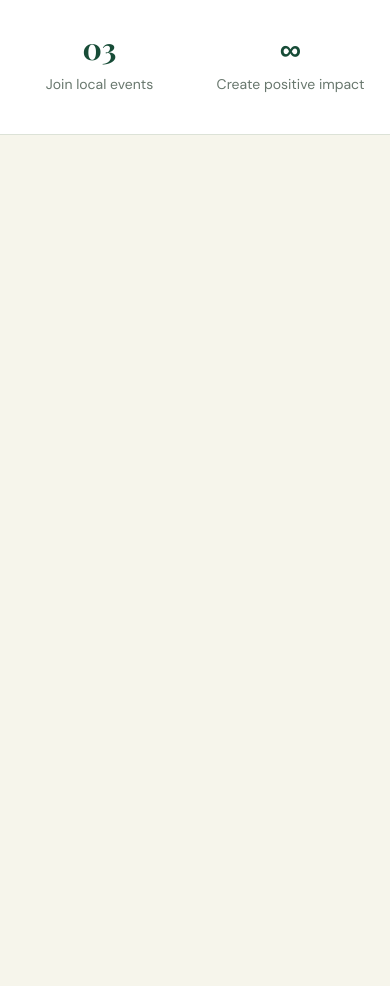
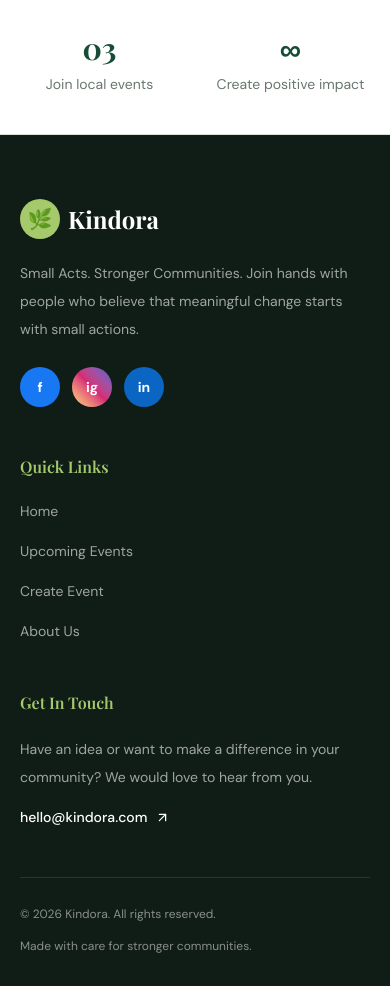
Before and after one commit to md-rakib-hasan1/kindora-client, a Next.js app: page / in a window 390 px wide. Shown: the part 8880-9866 px from the top of the page. Before the commit the page ends 9015 px from the top, so only its background shows below. Built offline with nearby package versions, Linux system fonts and the light colour scheme; a web font is replaced by a local one.

Commit message:
feat: add responsive site footer

```diff
--- a/src/app/layout.tsx
+++ b/src/app/layout.tsx
@@ -2,6 +2,8 @@
 import type { Metadata } from "next";
 import { DM_Sans, Playfair_Display, Geist_Mono } from "next/font/google";
 import "./globals.css";
+import Navbar from "@/components/layout/Navbar";
+import Footer from "@/components/layout/Footer";
 
 const dmSans = DM_Sans({
   variable: "--font-dm-sans",
@@ -34,7 +36,11 @@ export default function RootLayout({
       lang="en"
       className={`${dmSans.variable} ${playfair.variable} ${geistMono.variable} h-full antialiased`}
     >
-      <body className="min-h-full flex flex-col">{children}</body>
+      <body className="min-h-full flex flex-col">
+        <Navbar />
+        {children}
+        <Footer/>
+        </body>
     </html>
   );
 }
--- /dev/null
+++ b/src/components/layout/Footer.tsx
@@ -0,0 +1,126 @@
+
+import Link from "next/link";
+import { ArrowUpRight } from "lucide-react";
+
+const footerLinks = [
+    { label: "Home", href: "/" },
+    { label: "Upcoming Events", href: "/events" },
+    { label: "Create Event", href: "/create-event" },
+    { label: "About Us", href: "/#about" },
+];
+
+const Footer = () => {
+    return (
+        <footer className="bg-[#101D17] px-5 pt-16 pb-8 text-white lg:px-8">
+            <div className="mx-auto max-w-7xl">
+                <div className="grid gap-12 border-b border-white/10 pb-12 md:grid-cols-2 lg:grid-cols-4">
+                    {/* Brand */}
+                    <div className="lg:col-span-2">
+                        <Link href="/" className="inline-flex items-center gap-2">
+                            <span className="flex h-10 w-10 items-center justify-center rounded-full bg-[#A5C96B] text-xl">
+                                🌿
+                            </span>
+                            <span className="font-heading text-2xl font-bold">
+                                Kindora
+                            </span>
+                        </Link>
+
+                        <p className="mt-5 max-w-sm text-sm leading-7 text-white/60">
+                            Small Acts. Stronger Communities. Join hands with people
+                            who believe that meaningful change starts with small actions.
+                        </p>
+
+
+                        <div className="mt-6 flex gap-3">
+                            {[
+                                {
+                                    label: "f",
+                                    href: "https://facebook.com",
+                                    name: "Facebook",
+                                    color: "bg-[#1877F2]",
+                                },
+                                {
+                                    label: "ig",
+                                    href: "https://instagram.com",
+                                    name: "Instagram",
+                                    color:
+                                        "bg-gradient-to-tr from-[#FEDA75] via-[#D62976] to-[#4F5BD5]",
+                                },
+                                {
+                                    label: "in",
+                                    href: "https://linkedin.com",
+                                    name: "LinkedIn",
+                                    color: "bg-[#0A66C2]",
+                                },
+                            ].map((social) => (
+                                <a
+                                    key={social.name}
+                                    href={social.href}
+                                    target="_blank"
+                                    rel="noopener noreferrer"
+                                    aria-label={social.name}
+                                    className={`flex h-10 w-10 items-center justify-center rounded-full text-sm font-bold text-white transition-transform hover:-translate-y-1 ${social.color}`}
+                                >
+                                    {social.label}
+                                </a>
+                            ))}
+                        </div>
+
+
+
+                    </div>
+
+                    {/* Quick Links */}
+                    <div>
+                        <h3 className="mb-5 font-semibold text-[#A5C96B]">
+                            Quick Links
+                        </h3>
+
+                        <ul className="space-y-4">
+                            {footerLinks.map((link) => (
+                                <li key={link.label}>
+                                    <Link
+                                        href={link.href}
+                                        className="text-sm text-white/60 transition-colors hover:text-[#A5C96B]"
+                                    >
+                                        {link.label}
+                                    </Link>
+                                </li>
+                            ))}
+                        </ul>
+                    </div>
+
+                    {/* Contact */}
+                    <div>
+                        <h3 className="mb-5 font-semibold text-[#A5C96B]">
+                            Get In Touch
+                        </h3>
+
+                        <p className="text-sm leading-7 text-white/60">
+                            Have an idea or want to make a difference in your community?
+                            We would love to hear from you.
+                        </p>
+
+                        <a
+                            href="mailto:hello@kindora.com"
+                            className="mt-4 inline-flex items-center gap-2 text-sm font-medium text-white transition-colors hover:text-[#A5C96B]"
+                        >
+                            hello@kindora.com
+                            <ArrowUpRight size={15} />
+                        </a>
+                    </div>
+                </div>
+
+                <div className="flex flex-col gap-4 pt-7 text-xs text-white/50 sm:flex-row sm:items-center sm:justify-between">
+                    <p>
+                        © {new Date().getFullYear()} Kindora. All rights reserved.
+                    </p>
+
+                    <p>Made with care for stronger communities.</p>
+                </div>
+            </div>
+        </footer>
+    );
+};
+
+export default Footer;
```
